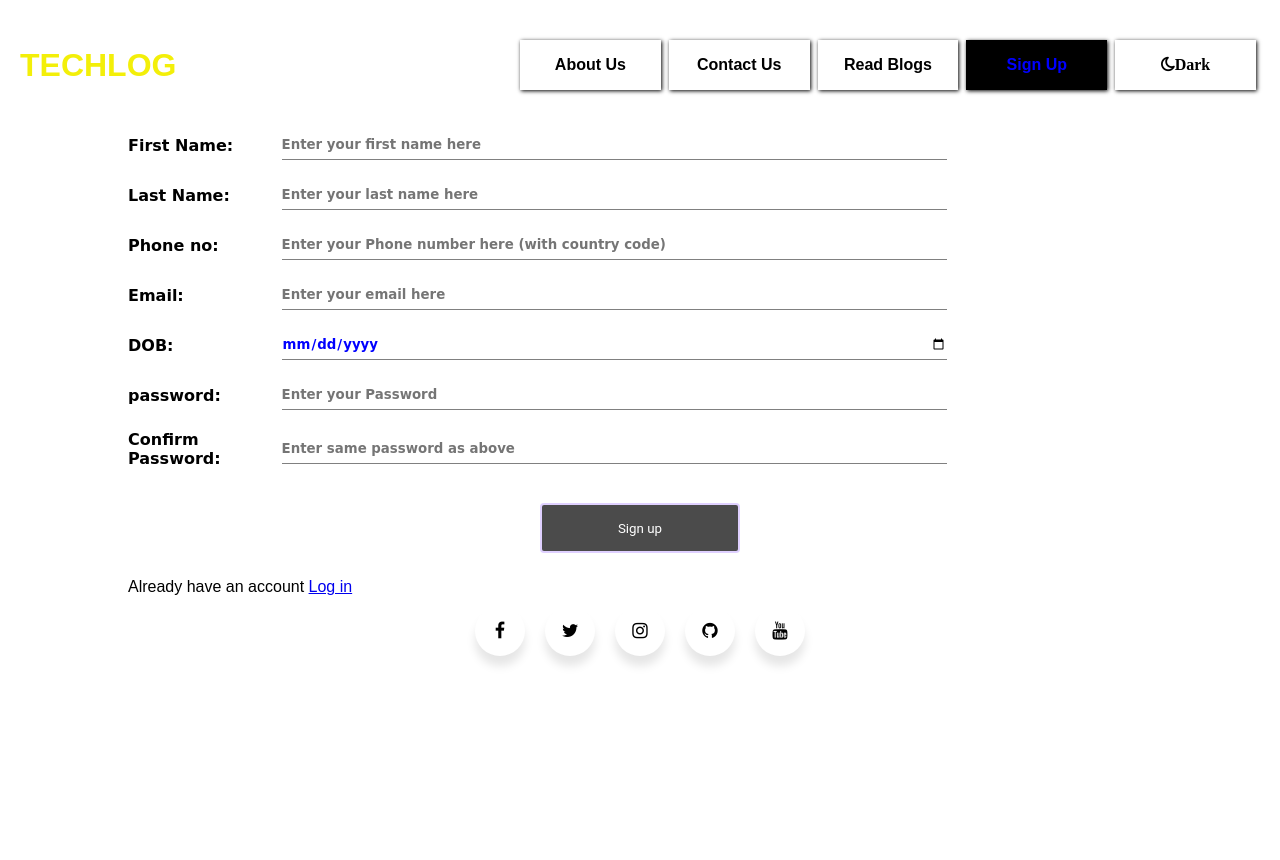
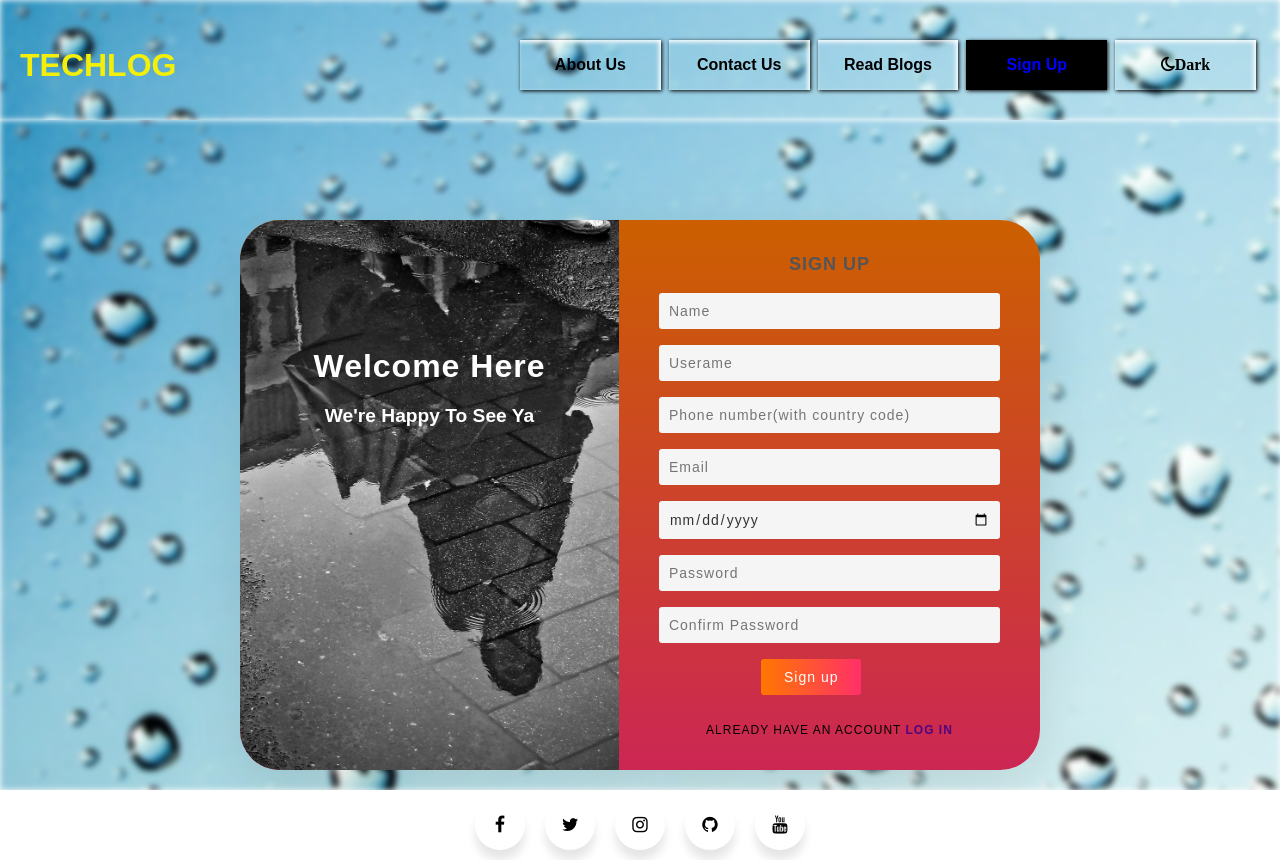
Before and after one commit to nabin0/Techlog, a PHP site: page /assets/html/signup.php in a window 1280 px wide. Before the commit the page ends 666 px from the top, so only its background shows below. Run offline with PHP 8.4, Linux system fonts and the light colour scheme.

Commit message:
css, added to signup form

```diff
--- a/assets/css/signup.css
+++ b/assets/css/signup.css
@@ -1,68 +1,162 @@
-.container {
-  width: 80%;
-  height: auto;
-  margin: 0 auto;
+
+*{
+  margin: 0;
+  padding: 0;
+  box-sizing: border-box;
 }
-.container h3 {
+section{
+  position: relative;
+  display: flex;
+  justify-content: center;
+  align-items: center;
+  width: 100%;
+  overflow: hidden;
+  height: 100%;
+}
+section::after{
+  position: absolute;
+  content: ' ';
+  top: 0;
+  left: 0;
+  background: url("../image/bg.jpg");
+  z-index: -1;
+  filter: blur(3px);
+  width: 100%;
+  height: 100%;
+
+}
+section .container{
+  border-radius: 40px;
+  position: relative;
+  width: 800px;
+  height: 550px;
+  background: linear-gradient(#ff7700,#ff3068);
+  box-shadow: 0 15px 50px rgba(0,0,0,.1);
+  display: flex;
+  overflow: hidden;
+}
+section .container .left
+{
+  position: relative;
+  width: 100%;
+  height: 100%;
+  overflow: hidden;
+
+}
+section .container .left img{
+  position: absolute;
+  top: 0;
+  left: 0;
+  width: 100%;
+  height: 100%;
+  object-fit: cover;
+}
+section .container .left .textOver{
+ position: absolute;
+ top: 0;
+ left: 0;
+ display: flex;
+ flex-direction: column;
+ align-items: center;
+ margin-top: 8em;
+ width: 100%;
+ height: 100%;
+ color: #fff;
+}
+section .container .left .textOver h1{
+  font-size: 2em;
+  letter-spacing: 1px;
+  margin-bottom: 20px;
+  font-weight: 700;
+}
+section .container .left .textOver h3{
   text-align: center;
-  color: var(--dark);
-  margin: 10px 0;
+  font-size: 1.2em;
+
 }
-.container form {
-  display: flex;
+section .container .right
+{
+  position: relative;
   width: 100%;
-  flex-direction: column;
-}
-form .inprow {
-  width: 100%;
+  background: rgba(0,0,0,.2);
+  height: 100%;
   display: flex;
   align-items: center;
-  align-content: center;
-  margin: 10px 0px;
+  justify-content: center;
+  padding: 40px;
 }
-label {
-  display: inline-block;
-  width: 15%;
-  font-weight: bold;
-  font-family: cursive;
+section .container .right form input
+{
+  position: relative;
+  border-radius: 3px;
+  width: 100%;
+  padding: 10px;
+  background: #f5f5f5;
+  color: #333;
+  border: none;
+  outline: none;
+  box-shadow: none;
+  margin: 8px 0;
+  font-size: 14px;
+  font-weight: 300;
+  letter-spacing: 1px;
 }
-input {
-  width: 65%;
-  color: blue;
-  font-weight: bold;
-  font-family: cursive;
-  outline: none;
-  border: none;
-  border-bottom: 1px solid gray;
-  background: none;
-  height: 30px;
+section .container .right form input[type="submit"]
+{
+  max-width: 100px;
+  margin-left: 30%;
+  background: linear-gradient(90deg,#ff7700,#ff3068);
+  color: #fff;
+  cursor: pointer;
+  font-weight: 500;
+  border-radius: 3px;
+  font-size: 14px;
+  letter-spacing: 1px;
 }
+section .container .right form input[type="submit"]:hover
+{
+  background:  linear-gradient(90deg,#e67009,#e02d5d);
+}
+section .container .right form .signup
+{
+  text-align: center;
+  position: relative;
+  margin-top: 20px;
+  letter-spacing: 1px;
+  color: #000;
+  font-size: 12px;
+  text-transform: uppercase;
+  font-weight: 300;
+}
+section .container .right form .signup a{
+  font-weight: 600;
+  text-decoration: none;
+  color: #500483;
+}
+section .container .right form h1{
+  font-size: 18px;
+  font-weight: 700;
+  text-transform: uppercase;
+  letter-spacing: 1px;
+  text-align: center;
+  width: 100%;
+  margin-bottom: 10px;
+  color: #555;
+}
+@media (max-width: 990px)
+{
+  section .container
+  {
+      max-width: 400px;
 
-button {
-  border: 2px solid #d2bdff;
-  height: 50px;
-  width: 200px;
-  border-radius: 4px;
-  position: relative;
-  cursor: pointer;
-  font-family: "Roboto", sans-serif;
-  margin: 25px;
-  background: var(--dark);
-  color: var(--light);
-  align-self: center;
-  opacity: 0.7;
-  transition: all 200ms linear;
+  }
+  section .container .left
+  {
+      display: none;
+
+  }
+  section .container .right
+  {
+      width: 100%;
+  }
 }
-button:hover {
-  opacity: 1;
-}
-
-.errormsg {
-  font-weight: bold;
-  font-size: 14px;
-  color: red;
-}
-.successMsg {
-  color: green;
-  text-align: center;
-}
--- a/assets/html/signup.php
+++ b/assets/html/signup.php
@@ -4,53 +4,34 @@
 </style>
 <?php include './php/signupHandle.php' ?>
 <!-- Other Content goes here -->
-<div class="container">
 <?php
 echo $displayMsg ;
 ?>
-    <form action="<?php echo htmlspecialchars($_SERVER["PHP_SELF"]);?>" method="post">
-
-        <div class="inprow">
-            <label for="fname">First Name: </label>
-            <input type="text" name="fname" id="fname" placeholder="Enter your first name here"><span class="errormsg"><?php echo $fnameErr ?></span>
+<section>
+    <div class="container">
+        <div class="left">
+            <img src="../image/left.jpg">
+            <div class="textOver">
+                    <h1>Welcome Here</h1>
+                    <h3>We're Happy To See Ya</h3>
+            </div>
         </div>
-
-        <div class="inprow">
-            <label for="lname">Last Name: </label>
-            <input type="text" name="lname" id="lname" placeholder="Enter your last name here"><span class="errormsg"><?php echo $lnameErr ?></span>
+        <div class="right">
+            <form action="<?php echo htmlspecialchars($_SERVER["PHP_SELF"]);?>" method="post">
+                <h1>Sign Up</h1>
+                <input type="text" name="fname" id="fname" placeholder="Name"><span class="errormsg"><?php echo $fnameErr ?></span>
+                <input type="text" name="lname" id="lname" placeholder="Userame"><span class="errormsg"><?php echo $lnameErr ?></span>
+                <input type="tel" name="phone" id="phonr" placeholder="Phone number(with country code)"><span class="errormsg"><?php echo $phoneErr ?></span>
+                <input type="text" name="email" id="email" placeholder="Email"><span class="errormsg"><?php echo $emailErr ?></span>
+                <input type="date" name="dob" id="dob" placeholder="Date of birth"><span class="errormsg"><?php echo $dobErr ?></span>
+                <input type="text" name="password" id="password" placeholder="Password"><span class="errormsg"><?php echo $passwordErr ?></span>
+                <input type="text" name="cPassword" id="cPassword" placeholder="Confirm Password"><span class="errormsg"><?php echo $cPasswordErr ?></span>
+                <input type="submit" value="Sign up">
+                <p class="signup">Already have an account <a href="login.php">Log in</a></p>
+            </form>
         </div>
-
-        <div class="inprow">
-            <label for="phone">Phone no: </label>
-            <input type="tel" name="phone" id="phonr" placeholder="Enter your Phone number here (with country code)"><span class="errormsg"><?php echo $phoneErr ?></span>
-        </div>
-
-        <div class="inprow">
-            <label for="email">Email: </label>
-            <input type="text" name="email" id="email" placeholder="Enter your email here"><span class="errormsg"><?php echo $emailErr ?></span>
-        </div>
-
-        <div class="inprow">
-            <label for="fname">DOB: </label>
-            <input type="date" name="dob" id="dob" placeholder="Enter your Date of birth."><span class="errormsg"><?php echo $dobErr ?></span>
-        </div>
-
-        <div class="inprow">
-            <label for="fname">password: </label>
-            <input type="text" name="password" id="password" placeholder="Enter your Password"><span class="errormsg"><?php echo $passwordErr ?></span>
-        </div>
-
-        <div class="inprow">
-            <label for="fname">Confirm Password: </label>
-            <input type="text" name="cPassword" id="cPassword" placeholder="Enter same password as above"><span class="errormsg"><?php echo $cPasswordErr ?></span>
-        </div>
-
-            <button type="submit" id="submitBtn">Sign up</button>
-            <p class="signup">Already have an account <a href="login.php">Log in</a></p>
-
-
-    </form>
-</div>
+    </div>
+</section>
 <script>
     <?php include '../../templates/app.js' ?>
 </script>
```
